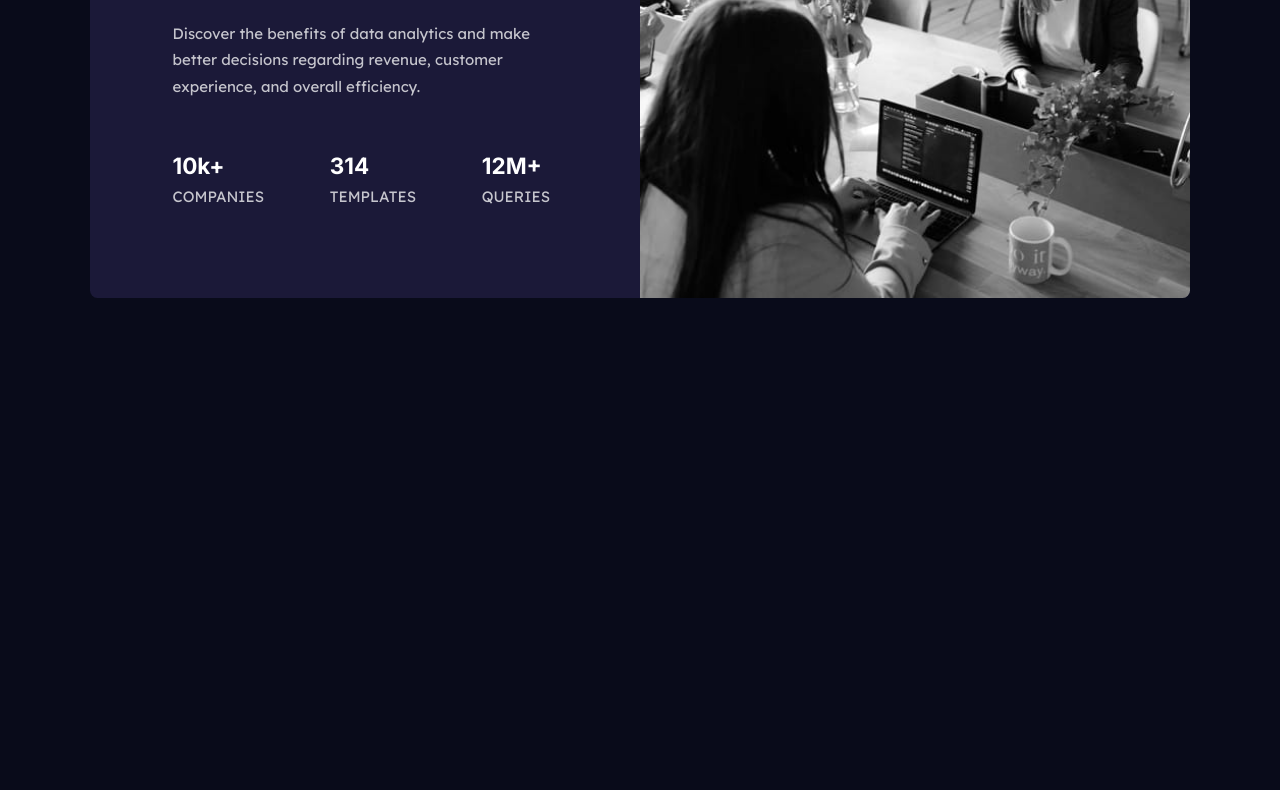
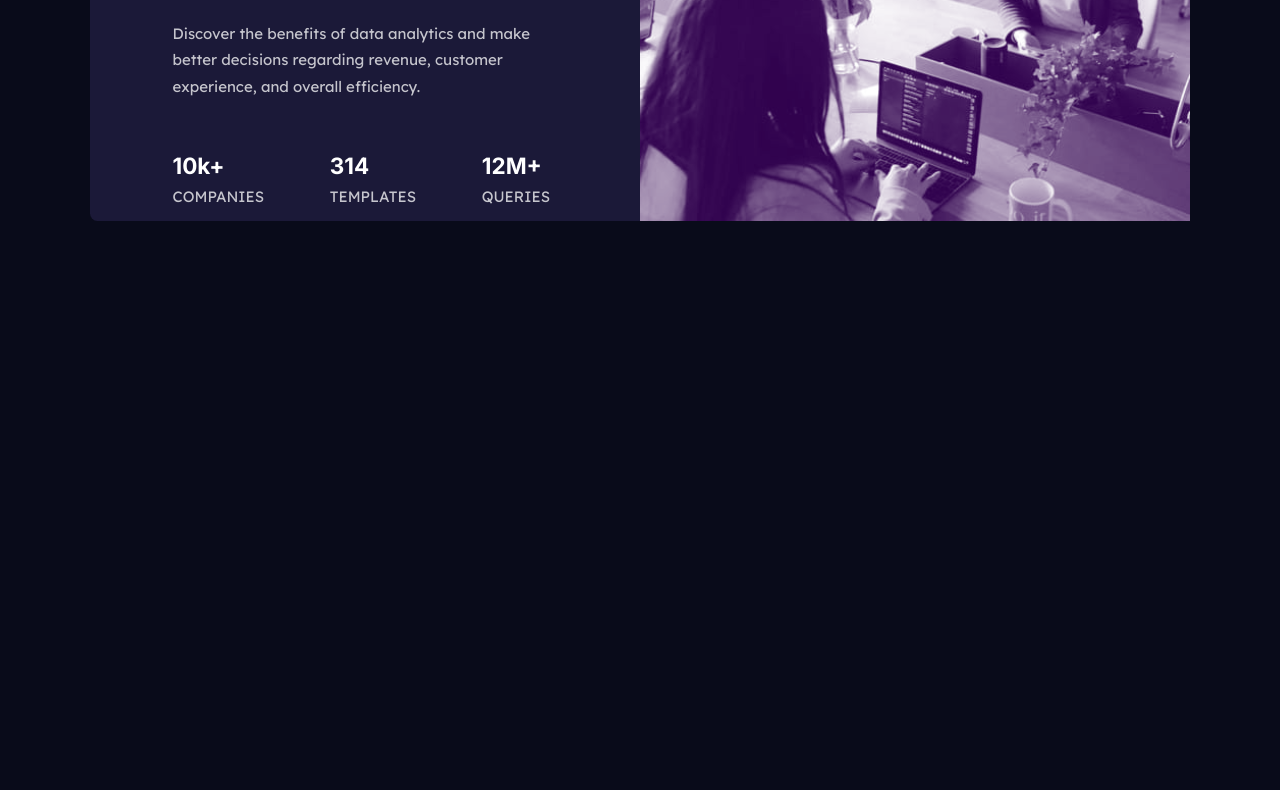
Before and after one commit to cotybro/Stats-Preview-Card, a plain HTML site: page index.html in a window 1280 px wide. Shown: the part 306-1096 px from the top of the page. Drawn offline with Linux system fonts and the light colour scheme.

Commit message:
Add files via upload

```diff
--- a/CSS/styles.css
+++ b/CSS/styles.css
@@ -27,6 +27,7 @@ ul {
 	margin-right: .75rem;
 }
 
+/*
 img {
 	display: block;
 	width: 100%;
@@ -36,8 +37,17 @@ img {
 	border-top-left-radius: .5rem;
 	border-top-right-radius: .5rem;
  }
+*/
 
 .img-wrapper {
+	height: 240px;
+	border-top-right-radius: .5rem;
+	border-top-left-radius: .5em;
+	background-blend-mode: screen;
+	background-image: url("../images/image-header-desktop.jpg");
+	background-color: hsla(277,100%,15%,1.00);
+	background-size: cover;
+	background-position: bottom;
 	margin-bottom: 2rem;
 }
 
@@ -100,15 +110,10 @@ img {
 
 	.img-wrapper {
 		width: 50%;
+		height: auto;
 		margin-bottom: 0;
 		order: 1;
-	}
-
-	img {
-		border-top-left-radius: 0;
-		border-bottom-right-radius: .5rem;
-		object-fit: cover;
-		object-position: right;
+		background-position: right;
 	}
 
 	ul {
--- a/index.html
+++ b/index.html
@@ -13,7 +13,7 @@
 <body>
 	<div class="container flex">
 		<div class="img-wrapper">
-				<img src="images/image-header-desktop.jpg" alt="">
+<!--				<img src="images/image-header-desktop.jpg" alt="">-->
 		</div>
 		<div class="text-content">
 			<h1>Get <span class="accent">insights</span> that help your business grow.</h1>
```
